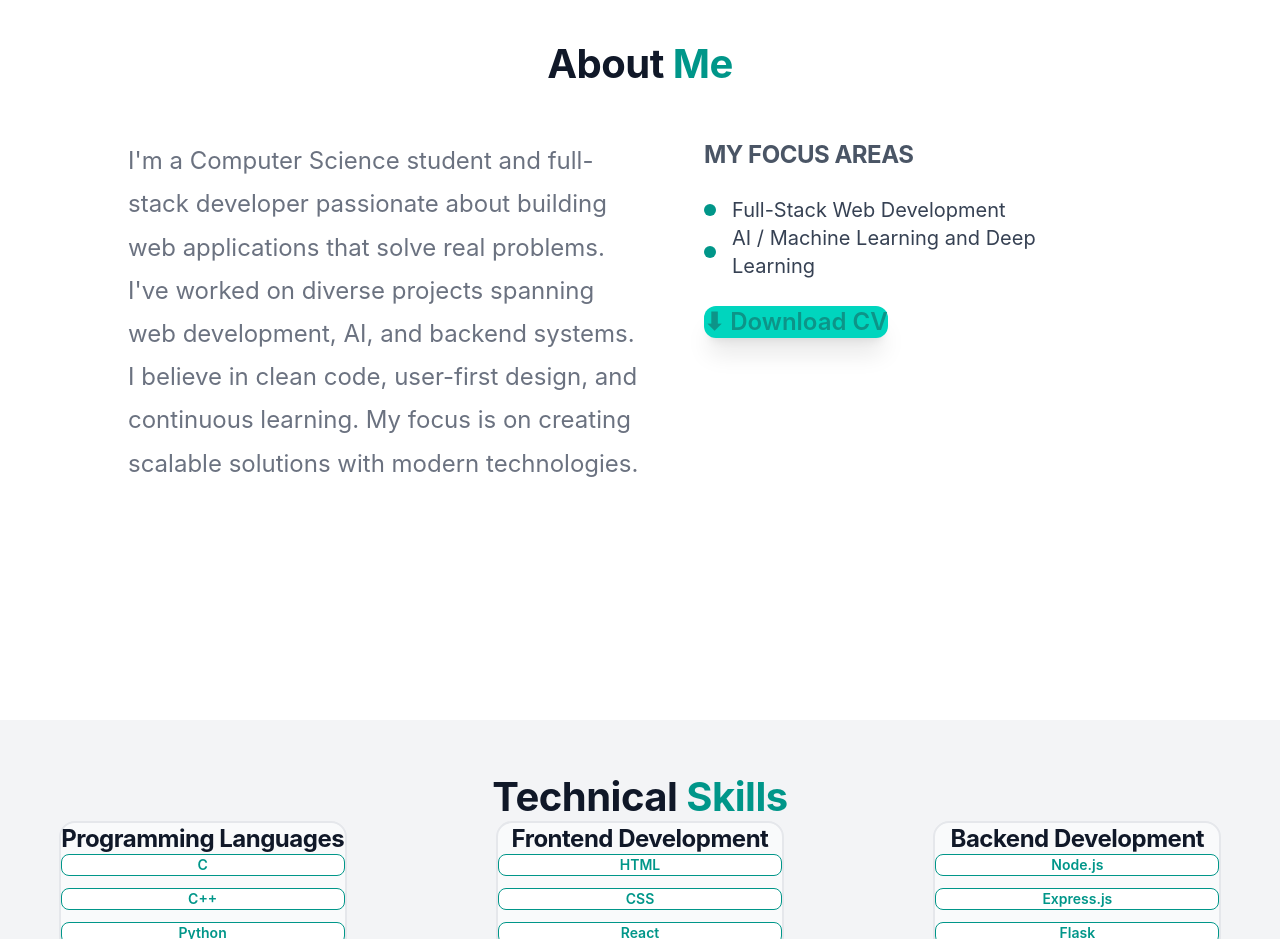
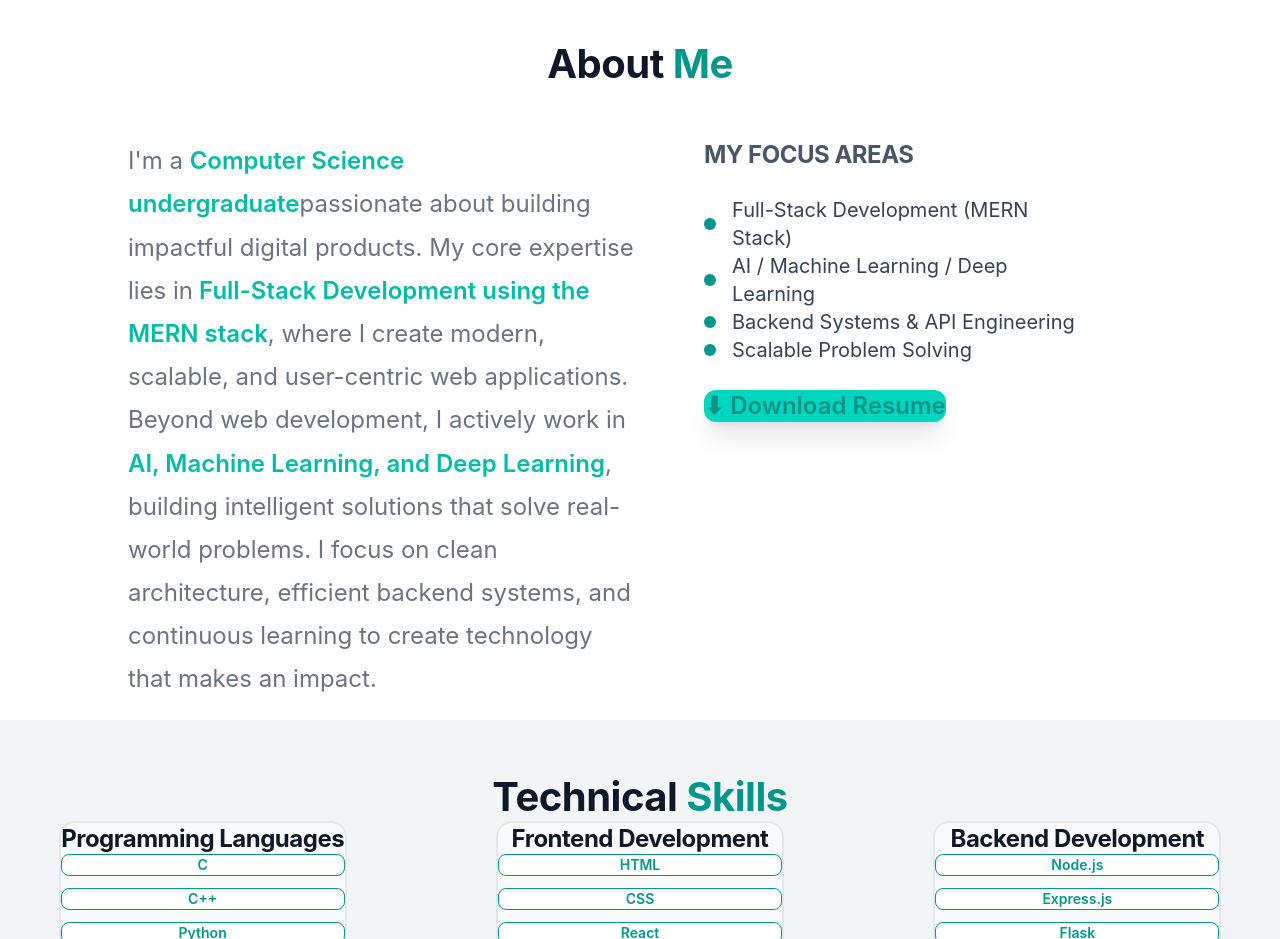
Before and after one commit to ManishSamarium/manishportfolio, a React (Vite) app: page / in a window 1280 px wide. Shown: the part 800-1739 px from the top of the page. Built offline with nearby package versions, Linux system fonts and the light colour scheme.

Commit message:
enhancesd

```diff
--- a/src/components/About.jsx
+++ b/src/components/About.jsx
@@ -5,8 +5,10 @@ export default function About() {
   const { isDark } = useTheme();
 
   const focusAreas = [
-    "Full-Stack Web Development",
-    "AI / Machine Learning and Deep Learning",
+    "Full-Stack Development (MERN Stack)",
+    "AI / Machine Learning / Deep Learning",
+    "Backend Systems & API Engineering",
+    "Scalable Problem Solving",
   ];
 
   return (
@@ -32,29 +34,36 @@ export default function About() {
           <br />
 
           <div className="grid grid-cols-1 md:grid-cols-2 items-start h-full mt-14 max-sm:mt-6">
-            <div className="justify-self-end max-w-xl space-y-20 max-sm:space-y-10 max-sm:justify-self-auto">
+            <div className="justify-self-end max-w-xl space-y-16 max-sm:space-y-8 max-sm:justify-self-auto">
               <p
-                className={`text-2xl max-sm:text-lg leading-relaxed ${isDark ? "text-gray-400" : "text-gray-700"}`}
+                className={`text-2xl max-sm:text-lg leading-relaxed ${
+                  isDark ? "text-gray-400" : "text-gray-700"
+                }`}
               >
-                I'm a Computer Science student and full-stack developer
-                passionate about building web applications that solve real
-                problems. I've worked on diverse projects spanning web
-                development, AI, and backend systems.
+                I'm a <span className="text-teal-500 font-semibold">Computer Science undergraduate</span>
+                passionate about building impactful digital products. My core expertise lies in
+                <span className="text-teal-500 font-semibold"> Full-Stack Development using the MERN stack</span>,
+                where I create modern, scalable, and user-centric web applications.
               </p>
 
               <p
-                className={`text-2xl max-sm:text-lg leading-relaxed ${isDark ? "text-gray-400" : "text-gray-700"}`}
+                className={`text-2xl max-sm:text-lg leading-relaxed ${
+                  isDark ? "text-gray-400" : "text-gray-700"
+                }`}
               >
-                I believe in clean code, user-first design, and continuous
-                learning. My focus is on creating scalable solutions with modern
-                technologies.
+                Beyond web development, I actively work in
+                <span className="text-teal-500 font-semibold"> AI, Machine Learning, and Deep Learning</span>,
+                building intelligent solutions that solve real-world problems. I focus on clean architecture,
+                efficient backend systems, and continuous learning to create technology that makes an impact.
               </p>
             </div>
 
             <div className="flex justify-center mt-10 max-sm:mt-14">
               <div className="max-w-sm">
                 <h3
-                  className={`text-lg max-sm:text-base font-semibold uppercase tracking-widest mb-8 ${isDark ? "text-gray-400" : "text-gray-600"}`}
+                  className={`text-lg max-sm:text-base font-semibold uppercase tracking-widest mb-8 ${
+                    isDark ? "text-gray-400" : "text-gray-600"
+                  }`}
                 >
                   My Focus Areas
                 </h3>
@@ -69,7 +78,9 @@ export default function About() {
                     >
                       <span className="w-3 h-3 rounded-full bg-teal-600 shrink-0" />
                       <span
-                        className={`text-xl max-sm:text-base ${isDark ? "text-gray-300" : "text-gray-700"}`}
+                        className={`text-xl max-sm:text-base ${
+                          isDark ? "text-gray-300" : "text-gray-700"
+                        }`}
                       >
                         {area}
                       </span>
@@ -82,7 +93,7 @@ export default function About() {
                 <div className="pt-6">
                   <a
                     href={myCV}
-                    download="resume(4).pdf"
+                    download="Manish_Kumar_Resume.pdf"
                     className="
                       inline-block px-16 py-6 max-sm:px-8 max-sm:py-4
                       rounded-xl text-2xl max-sm:text-lg font-semibold
@@ -92,7 +103,7 @@ export default function About() {
                       transition-all duration-300 shadow-xl
                     "
                   >
-                    ⬇ Download CV
+                    ⬇ Download Resume
                   </a>
                 </div>
               </div>
```
Lines whose indentation alone changed are shown as unchanged.
